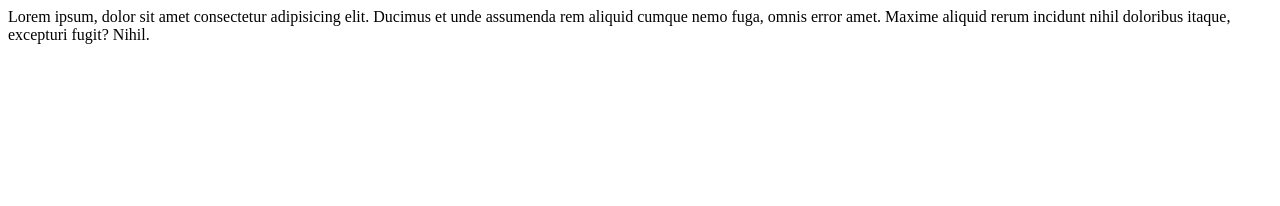
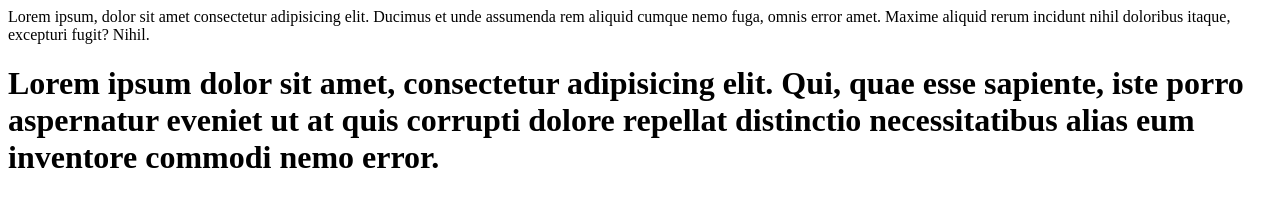
Before and after one commit to puneetks2004/amaze, a plain HTML site: page index.html in a window 1280 px wide. Drawn offline with Linux system fonts and the light colour scheme.

Commit message:
added changes

```diff
--- a/index.html
+++ b/index.html
@@ -1 +1,2 @@
 <p>Lorem ipsum, dolor sit amet consectetur adipisicing elit. Ducimus et unde assumenda rem aliquid cumque nemo fuga, omnis error amet. Maxime aliquid rerum incidunt nihil doloribus itaque, excepturi fugit? Nihil.</p>
+<h1>Lorem ipsum dolor sit amet, consectetur adipisicing elit. Qui, quae esse sapiente, iste porro aspernatur eveniet ut at quis corrupti dolore repellat distinctio necessitatibus alias eum inventore commodi nemo error.</h1>
--- a/kk.js
+++ b/kk.js
@@ -1 +1,2 @@
 Animation
+localStorage
```
